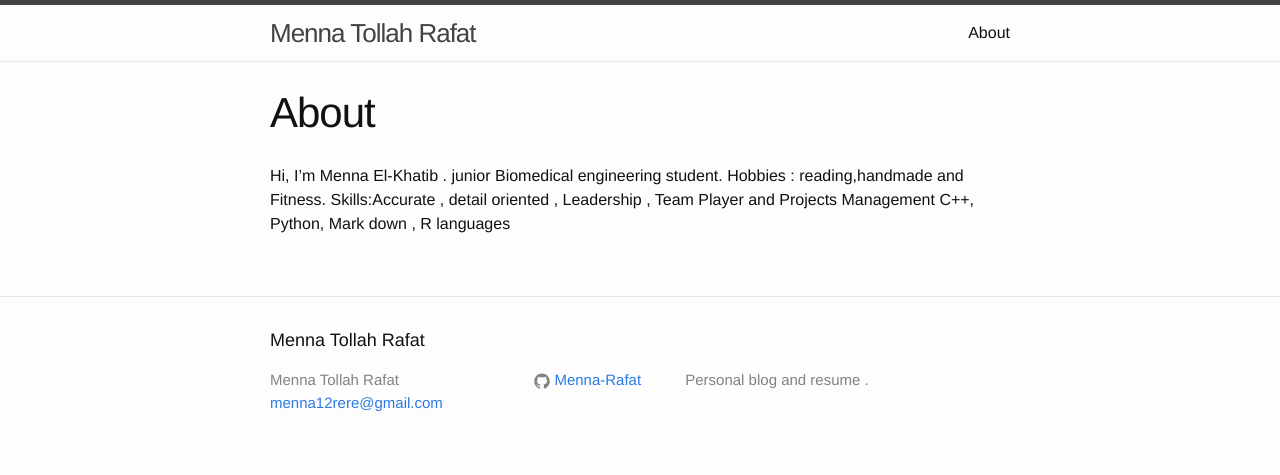
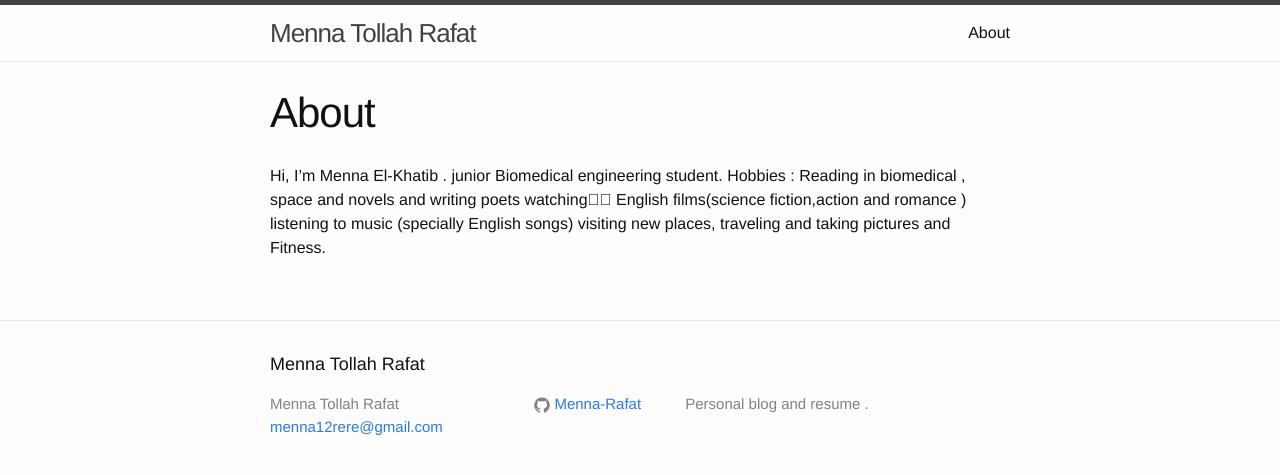
Before and after one commit to Menna-Rafat/menna-rafat.github.io, a Jekyll site: the page built from about.md, in a window 1280 px wide. Shown: the top 475 px of the page. Built offline with Jekyll 4.4.1, drawn with Linux system fonts in a browser that asks for light colours.

Commit message:
Updated About

```diff
--- a/about.md
+++ b/about.md
@@ -5,6 +5,4 @@ layout: page
 ---
 
 
-Hi, I’m Menna El-Khatib . junior Biomedical engineering student. Hobbies : reading,handmade  and Fitness.
-Skills:Accurate , detail oriented , Leadership , Team Player and Projects Management
-C++, Python, Mark down , R languages
+Hi, I’m Menna El-Khatib . junior Biomedical engineering student. Hobbies : Reading in biomedical , space and novels and writing poets watching ُُEnglish films(science fiction,action and romance ) listening to music (specially English songs) visiting new places, traveling and taking pictures and Fitness.
```
